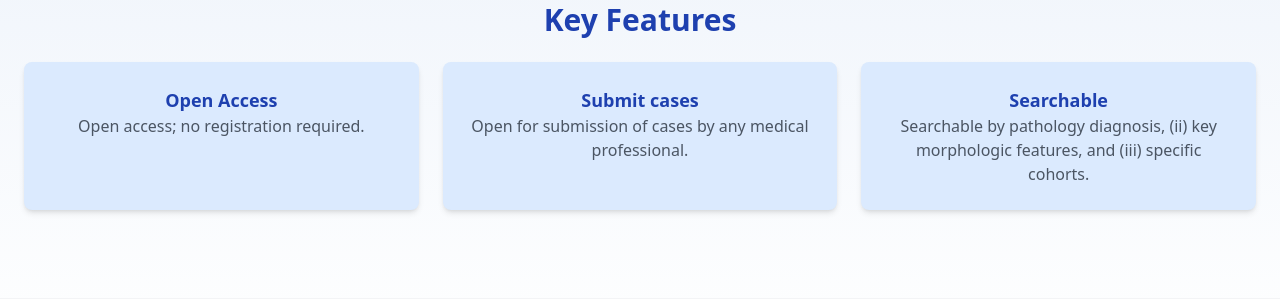
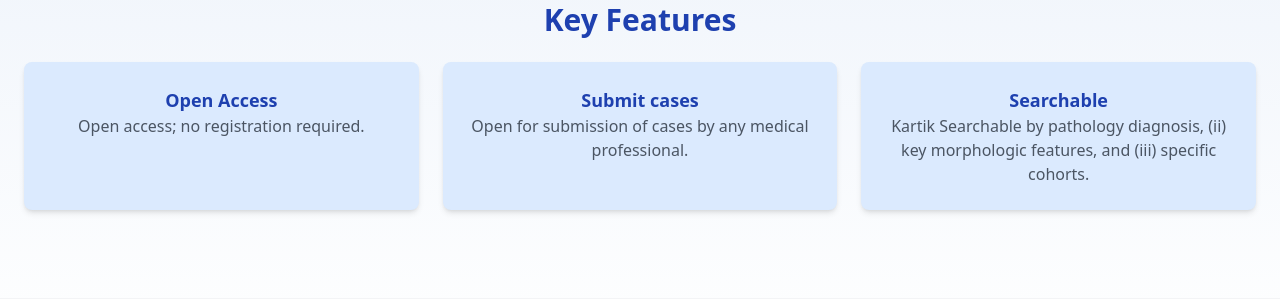
Before and after one commit to viv3kvara/OncoLogix, a PHP site: page /aboutus.php in a window 1280 px wide. Shown: the part 438-737 px from the top of the page. Run offline with PHP 8.4, Linux system fonts and the light colour scheme; a user stored in the database is signed in; some libraries are stand-ins or nearby versions.

Commit message:
kartik adited

```diff
--- a/1_Admin_Panel/aboutus.php
+++ b/1_Admin_Panel/aboutus.php
@@ -51,7 +51,7 @@ include("./header.php");
                 </div>
                 <div class="bg-blue-100 p-6 rounded-lg shadow-md">
                     <h4 class="text-lg font-semibold text-blue-800">Searchable</h4>
-                    <p class="text-gray-600">Searchable by pathology diagnosis, (ii) key morphologic features, and (iii) specific cohorts.</p>
+                    <p class="text-gray-600">Kartik Searchable by pathology diagnosis, (ii) key morphologic features, and (iii) specific cohorts.</p>
                 </div>
             </div>
         </div>
```
